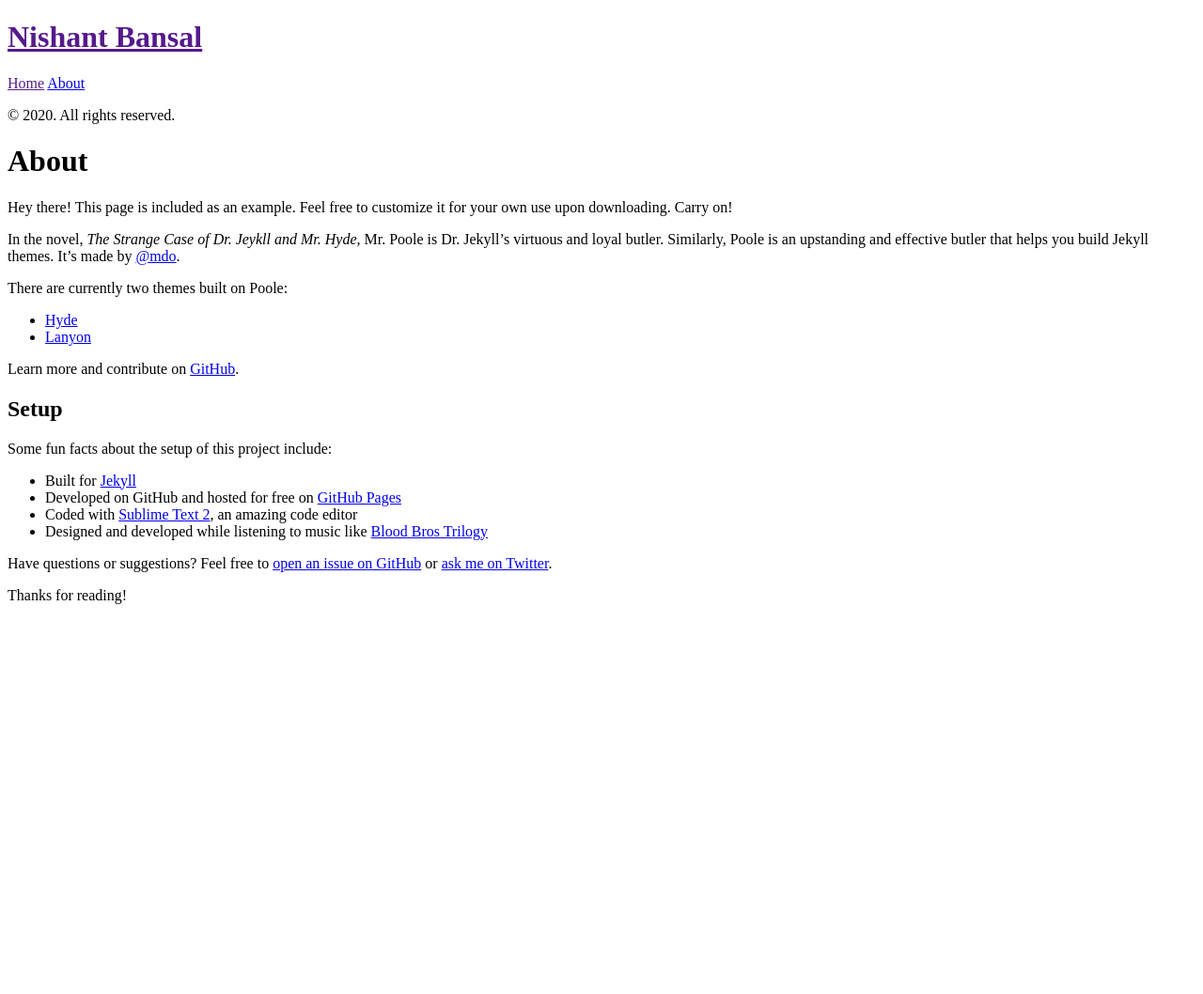
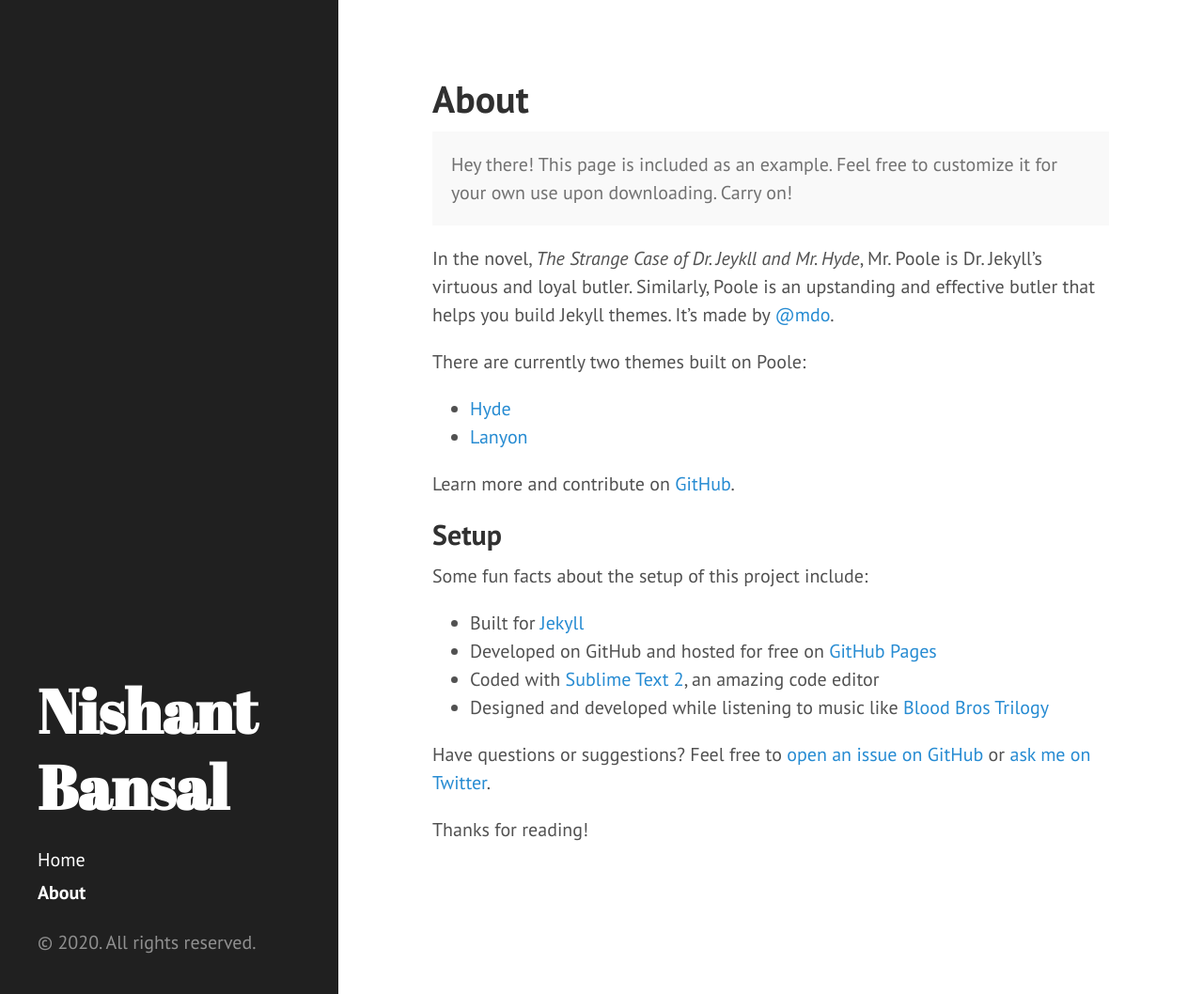
Before and after one commit to nishantbansal2509/nishantbansal2509.github.io, a Jekyll site: the page built from about.md, in a window 1280 px wide and 1058 px high. Shown: the whole window at 94% size. Built offline with Jekyll 4.4.1, drawn with Linux system fonts in a browser that asks for light colours.

Commit message:
Fixed css reference

```diff
--- a/_includes/head.html
+++ b/_includes/head.html
@@ -15,10 +15,10 @@
   </title>
 
   <!-- CSS -->
-  <link rel="stylesheet" href="{{ site.baseurl }}public/css/poole.css">
-  <link rel="stylesheet" href="{{ site.baseurl }}public/css/syntax.css">
-  <link rel="stylesheet" href="{{ site.baseurl }}public/css/hyde.css">
-  <link rel="stylesheet" href="http://fonts.googleapis.com/css?family=PT+Sans:400,400italic,700|Abril+Fatface">
+  <link rel="stylesheet" href="{{ site.baseurl }}/public/css/poole.css">
+  <link rel="stylesheet" href="{{ site.baseurl }}/public/css/syntax.css">
+  <link rel="stylesheet" href="{{ site.baseurl }}/public/css/hyde.css">
+  <link rel="stylesheet" href="https://fonts.googleapis.com/css?family=PT+Sans:400,400italic,700|Abril+Fatface">
 
   <!-- Icons -->
   <link rel="apple-touch-icon-precomposed" sizes="144x144" href="{{ site.baseurl }}public/apple-touch-icon.png">
```
